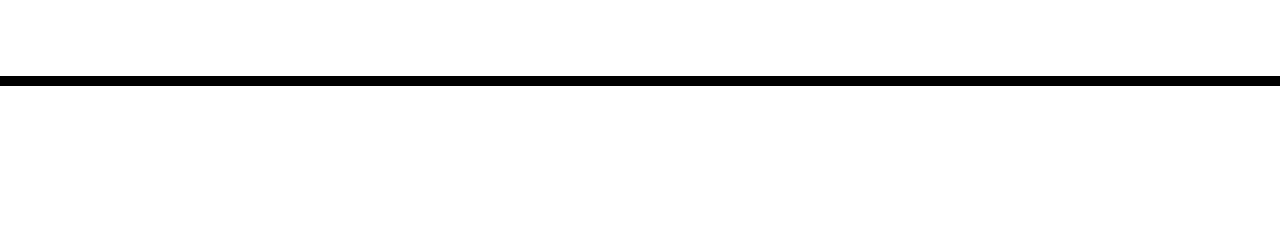
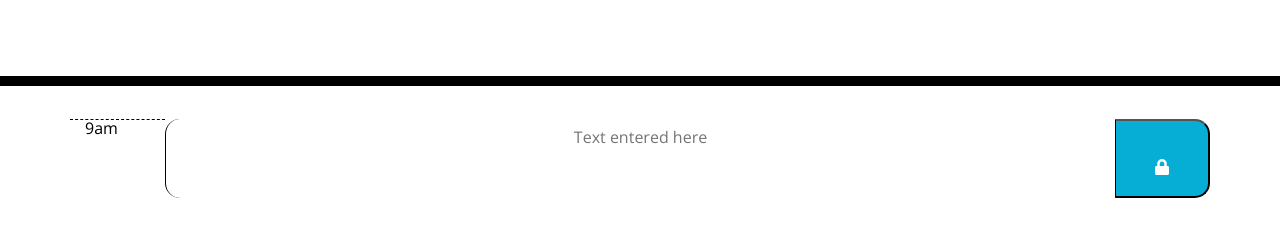
Before and after one commit to shayosullivan/work-day-schedule, a plain HTML site: page index.html in a window 1280 px wide. Shown: the part 182-418 px from the top of the page. Drawn offline with nearby package versions, Linux system fonts and the light colour scheme; files that its build step writes are made by us from their sources.

Commit message:
first text box/time slot added

```diff
--- a/index.html
+++ b/index.html
@@ -30,6 +30,14 @@
     </header>
     <div class="container">
       <!-- Timeblocks go here -->
+
+        <div id="hour-09" class="row time-div">
+          <div class="col-md-1 hour"><span id="9">9am</span></div>
+          <textarea class="col-md-10 time-block description" placeholder="Text entered here"></textarea>
+          <button class="col-md-1 saveBtn" aria-label="save button 9am">
+            <i class="fa fa-lock"></i>
+          </button>
+
     </div>
 
     <script src="https://code.jquery.com/jquery-3.4.1.min.js"></script>
```
